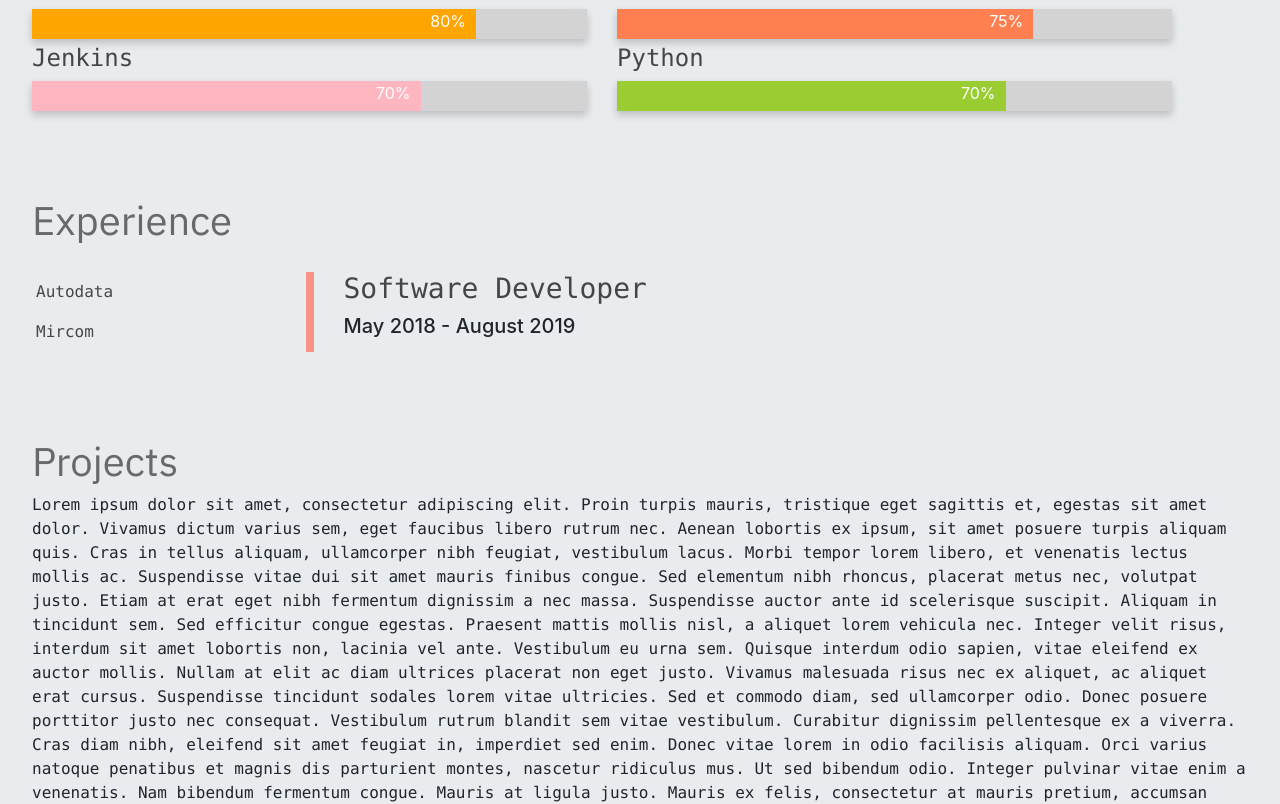
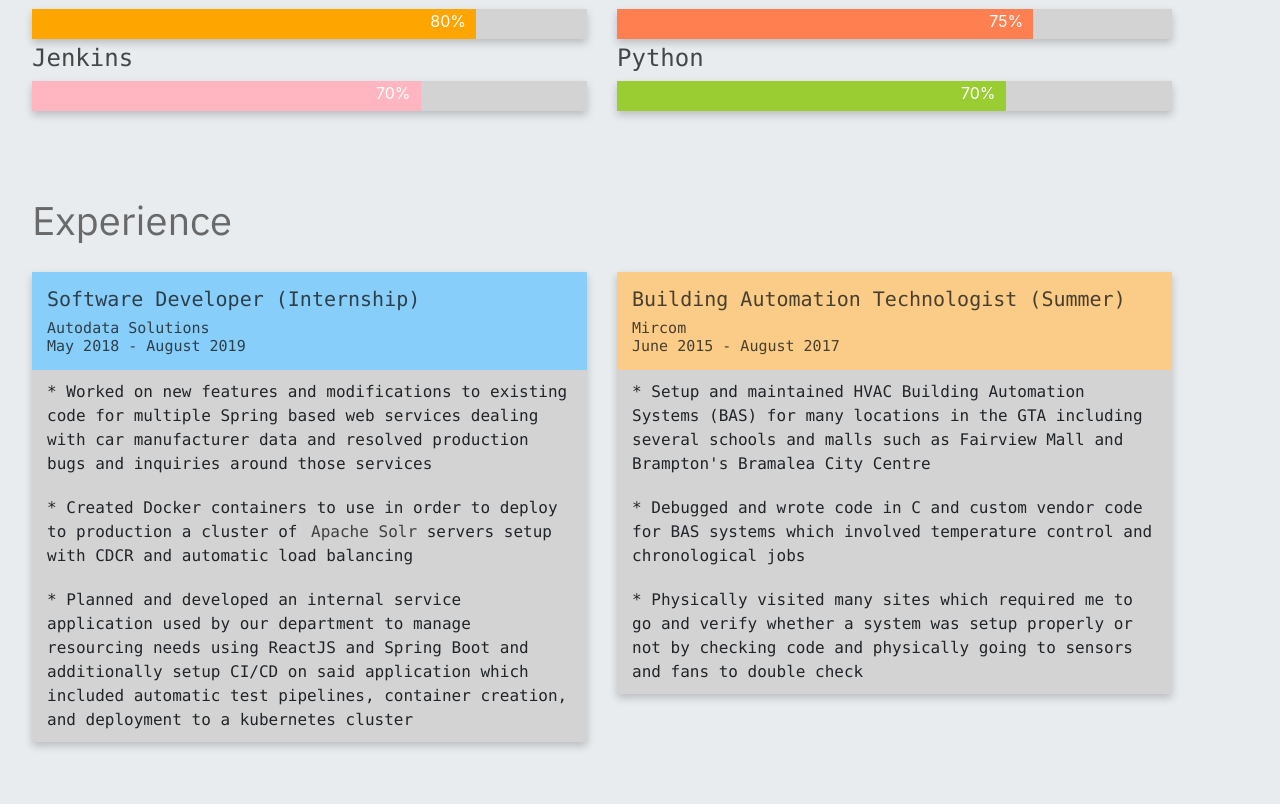
Before and after one commit to stevenzelinli/portfolio, a React (Create React App) app: page / in a window 1280 px wide. Shown: the part 1020-1824 px from the top of the page. Built offline with nearby package versions, Linux system fonts and the light colour scheme.

Commit message:
- completed experience part - fixed safari bugs with typewriter animation and fixed some other browser specific issues

```diff
--- a/src/components/home/HomePage.jsx
+++ b/src/components/home/HomePage.jsx
@@ -1,6 +1,6 @@
 import 'bootstrap/dist/css/bootstrap.css';
 import React from 'react';
-import { Col, Container, Jumbotron, Nav, Row, Tab, } from 'react-bootstrap';
+import { Col, Container, Jumbotron, Row, } from 'react-bootstrap';
 import '../../styles/_home.scss';
 
 const HomePage = () => (
@@ -104,32 +104,54 @@ const HomePage = () => (
         </Jumbotron>
         <Jumbotron className="anchors" id="experience">
             <h1>Experience</h1>
-            <Tab.Container id="left-exp-tabs" defaultActiveKey="first">
+            <Container>
                 <Row>
-                    <Col sm={3}>
-                        <Nav className="flex-column">
-                            <Nav.Item>
-                                <Nav.Link eventKey="first">Autodata</Nav.Link>
-                            </Nav.Item>
-                            <Nav.Item>
-                                <Nav.Link eventKey="second">Mircom</Nav.Link>
-                            </Nav.Item>
-                        </Nav>
+                    <Col xs={12} md={6}>
+                        <div id="autodata">
+                            <div className="card-top">
+                                <h3>Software Developer (Internship)</h3>
+                                <h4>Autodata Solutions</h4>
+                                <h4>May 2018 - August 2019</h4>
+                            </div>
+                            <p>
+                                * Worked on new features and modifications to existing code for multiple Spring based web services
+                                dealing with car manufacturer data and resolved production bugs and inquiries around those services
+                            </p>
+                            <p>
+                                * Created Docker containers to use in order to deploy to production a cluster of
+                                <a href="https://lucene.apache.org/solr/"> Apache Solr </a>
+                                servers setup with CDCR and automatic load balancing
+                            </p>
+                            <p>
+                                * Planned and developed an internal service application used by our department to manage
+                                resourcing needs using ReactJS and Spring Boot and additionally setup CI/CD on said application
+                                which included automatic test pipelines, container creation, and deployment to a kubernetes cluster
+                            </p>
+                        </div>
                     </Col>
-                    <Col sm={9}>
-                        <Tab.Content>
-                            <Tab.Pane eventKey="first">
-                                <h3>Software Developer</h3>
-                                <h5>May 2018 - August 2019</h5>
-                            </Tab.Pane>
-                            <Tab.Pane eventKey="second">
-                                <h3>Building Automation Technologist</h3>
-                                <h4>2015 - 2017 (Summer)</h4>
-                            </Tab.Pane>
-                        </Tab.Content>
+                    <Col cs={12} md={6}>
+                        <div id="mircom">
+                            <div className="card-top">
+                                <h3>Building Automation Technologist (Summer)</h3>
+                                <h4>Mircom</h4>
+                                <h4>June 2015 - August 2017</h4>
+                            </div>
+                            <p>
+                                * Setup and maintained HVAC Building Automation Systems (BAS) for many locations in the GTA
+                                including several schools and malls such as Fairview Mall and Brampton's Bramalea City Centre
+                            </p>
+                            <p>
+                                * Debugged and wrote code in C and custom vendor code for BAS systems which involved
+                                temperature control and chronological jobs
+                            </p>
+                            <p>
+                                * Physically visited many sites which required me to go and verify whether a system was setup
+                                properly or not by checking code and physically going to sensors and fans to double check
+                            </p>
+                        </div>
                     </Col>
                 </Row>
-            </Tab.Container>
+            </Container>
         </Jumbotron>
         <Jumbotron className="anchors" id="projects">
             <h1>Projects</h1>
--- a/src/index.scss
+++ b/src/index.scss
@@ -1,13 +1,16 @@
 @import "styles/variables";
 
 body {
+  height: 100%;
   margin: 0;
   font-family: -apple-system, BlinkMacSystemFont, "Segoe UI", "Roboto", "Oxygen",
-    "Ubuntu", "Cantarell", "Fira Sans", "Droid Sans", "Helvetica Neue",
-    sans-serif;
+  "Ubuntu", "Cantarell", "Fira Sans", "Droid Sans", "Helvetica Neue",
+  sans-serif;
   -webkit-font-smoothing: antialiased;
   -moz-osx-font-smoothing: grayscale;
   background: $background-color;
+  display: -webkit-box;
+  display: -ms-flexbox;
   display: flex;
 }
 
@@ -23,5 +26,5 @@ h1 {
 
 code {
   font-family: source-code-pro, Menlo, Monaco, Consolas, "Courier New",
-    monospace;
+  monospace;
 }
--- a/src/styles/_home.scss
+++ b/src/styles/_home.scss
@@ -51,21 +51,29 @@
 }
 
 #part1 {
+  max-width: -webkit-fit-content;
+  max-width: -moz-fit-content;
   max-width: fit-content;
   display: compact;
   overflow: hidden;
   white-space: nowrap;
   letter-spacing: .10em;
   border-right: .15em solid $salmon;
-  animation: typing 2s steps(50, end) 0s, blink-caret .75s step-end 2s infinite;
+  -webkit-animation: typing 2s steps(50, end) 0s, blink-caret .75s step-end 0s infinite;
+  animation: typing 2s steps(50, end) 0s, blink-caret .75s step-end 0s infinite;
+  -webkit-animation-fill-mode: forwards;
   animation-fill-mode: forwards;
 }
 
 span {
+  display: -webkit-inline-box;
+  display: -ms-inline-flexbox;
   display: inline-flex;
 }
 
 #part2 {
+  max-width: -webkit-fit-content;
+  max-width: -moz-fit-content;
   max-width: fit-content;
   opacity: 0;
   padding-right: calc(10px + 1vw);
@@ -73,19 +81,25 @@ span {
   white-space: nowrap;
   border-right: .15em solid $salmon;
   letter-spacing: .10em;
+  -webkit-animation: typing2 2s steps(50, end) 2s, blink-caret .75s step-end 2s infinite;
   animation: typing2 2s steps(50, end) 2s, blink-caret .75s step-end 2s infinite;
+  -webkit-animation-fill-mode: forwards;
   animation-fill-mode: forwards;
 }
 
 #part3 {
   color: mediumvioletred;
+  max-width: -webkit-fit-content;
+  max-width: -moz-fit-content;
   max-width: fit-content;
   opacity: 0;
   overflow: hidden;
   white-space: nowrap;
   border-right: .15em solid $salmon;
   letter-spacing: .10em;
+  -webkit-animation: typing3 15s steps(50, end) 4s infinite, blink-caret .75s step-end 4s infinite;
   animation: typing3 15s steps(50, end) 4s infinite, blink-caret .75s step-end 4s infinite;
+  -webkit-animation-fill-mode: forwards;
   animation-fill-mode: forwards;
 }
 
@@ -98,7 +112,9 @@ span {
   white-space: nowrap;
   border-right: .15em solid $salmon;
   letter-spacing: .10em;
+  -webkit-animation: typing3 15s steps(50, end) 9s infinite, blink-caret .75s step-end 9s infinite;
   animation: typing3 15s steps(50, end) 9s infinite, blink-caret .75s step-end 9s infinite;
+  -webkit-animation-fill-mode: forwards;
   animation-fill-mode: forwards;
 }
 
@@ -111,18 +127,65 @@ span {
   white-space: nowrap;
   border-right: .15em solid $salmon;
   letter-spacing: .10em;
-  animation: typing3 15s steps(50, end) 14s infinite, blink-caret .75s step-end 9s infinite;
+  -webkit-animation: typing3 15s steps(50, end) 14s infinite, blink-caret .75s step-end 14s infinite;
+  animation: typing3 15s steps(50, end) 14s infinite, blink-caret .75s step-end 14s infinite;
+  -webkit-animation-fill-mode: forwards;
   animation-fill-mode: forwards;
 }
 
+#experience {
+  font-family: $content-font-family;
+  .card-top {
+    padding: 15px 15px 15px 15px;
+  }
+  h3 {
+    font-size: 20px;
+  }
+  h4 {
+    font-size: 15px;
+    padding: 0;
+    margin: 0
+  }
+  p {
+    margin: 0;
+    padding: 10px 15px 10px 15px;
+    background: lightgray;
+  }
+  a {
+    border: none;
+  }
+  margin-left: 0px;
+}
+
+#autodata {
+  height: fit-content;
+  margin: 0 0px 20px 0;
+  padding: 0;
+  background: $light-blue;
+  -webkit-box-shadow: 0 4px 8px 0 rgba(0, 0, 0, 0.2);
+  box-shadow: 0 4px 8px 0 rgba(0, 0, 0, 0.2);
+}
+
+#mircom {
+  height: fit-content;
+  padding: 0;
+  background: $light-beige;
+  -webkit-box-shadow: 0 4px 8px 0 rgba(0, 0, 0, 0.2);
+  box-shadow: 0 4px 8px 0 rgba(0, 0, 0, 0.2);
+}
+
 .intro {
+  display: -webkit-box;
+  display: -ms-flexbox;
   display: flex;
   padding-bottom: 0;
   margin: 0;
 }
 
 .skill-container {
+  -webkit-box-shadow: 0 4px 8px 0 rgba(0, 0, 0, 0.2);
   box-shadow: 0 4px 8px 0 rgba(0, 0, 0, 0.2);
+  -webkit-box-sizing: border-box;
   box-sizing: border-box;
   height: 30px;
   width: 100%;
@@ -190,6 +253,17 @@ span {
   background-color: yellowgreen;
 }
 
+@-webkit-keyframes fade-in {
+  from {
+    opacity: 1;
+    height: 0;
+  }
+  to {
+    opacity: 1;
+    height: 100%;
+  }
+}
+
 @keyframes fade-in {
   from {
     opacity: 1;
@@ -201,10 +275,25 @@ span {
   }
 }
 
+@-webkit-keyframes typing {
+  from { width: 0; }
+  1% { border-right: .15em solid $salmon; }
+  99.9% { border-right: .15em solid $salmon; }
+  100%{ width:100%; border: none; }
+}
+
 @keyframes typing {
   from { width: 0; }
+  1% { border-right: .15em solid $salmon; }
   99.9% { border-right: .15em solid $salmon; }
   100%{ width:100%; border: none; }
+}
+
+@-webkit-keyframes typing2 {
+  from { width: 0; }
+  1% { opacity: 1; }
+  99.9% { border-right: .15em solid $salmon; }
+  100%{ border: none; opacity: 1; width: 100%; }
 }
 
 @keyframes typing2 {
@@ -214,18 +303,38 @@ span {
   100%{ border: none; opacity: 1; width: 100%; }
 }
 
+@-webkit-keyframes typing3 {
+  from { width: 0; }
+  1% { opacity: 1; border-right: .15em solid $salmon; }
+  15% { width: 100%; }
+  20% { width: 100%; }
+  29% { width: 0; }
+  33% { border-right: .15em solid $salmon; }
+  33.6% { border: none; }
+  100%{ opacity: 1; width: 0; border: none; }
+}
+
 @keyframes typing3 {
   from { width: 0; }
   1% { opacity: 1; border-right: .15em solid $salmon; }
   15% { width: 100%; }
   20% { width: 100%; }
   29% { width: 0; }
-  66.6% { border: none; }
+  33% { border-right: .15em solid $salmon; }
+  33.6% { border: none; }
   100%{ opacity: 1; width: 0; border: none; }
 }
 
+@-webkit-keyframes blink-caret {
+  0% { border-color: $salmon; }
+  50% { border-color: transparent; }
+  100% { border-color: $salmon; }
+}
+
 @keyframes blink-caret {
-  50% { border-color: transparent }
+  0% { border-color: $salmon; }
+  50% { border-color: transparent; }
+  100% { border-color: $salmon; }
 }
 
 @media only screen and (max-width: 714px) {
--- a/src/styles/_menu.scss
+++ b/src/styles/_menu.scss
@@ -4,11 +4,10 @@ $colDefault     : #ecf0f1;
 $colHighlight   : #ffbbbc;
 $dropDown       : false;
 .navbar {
+  -webkit-box-shadow: 0 4px 8px 0 rgba(0, 0, 0, 0.2);
   box-shadow: 0 4px 8px 0 rgba(0, 0, 0, 0.2);
   border: none;
-  width: 100%;
   margin: 0;
-  top: 0;
   -webkit-transition: all 4s;
   background-color: $bgDefault;
   .navbar-brand {
```
Also changed, not shown: package.json (+5 -5 lines), public/index.html (+1 -24 lines), src/styles/_header.scss (line endings or trailing spaces).
